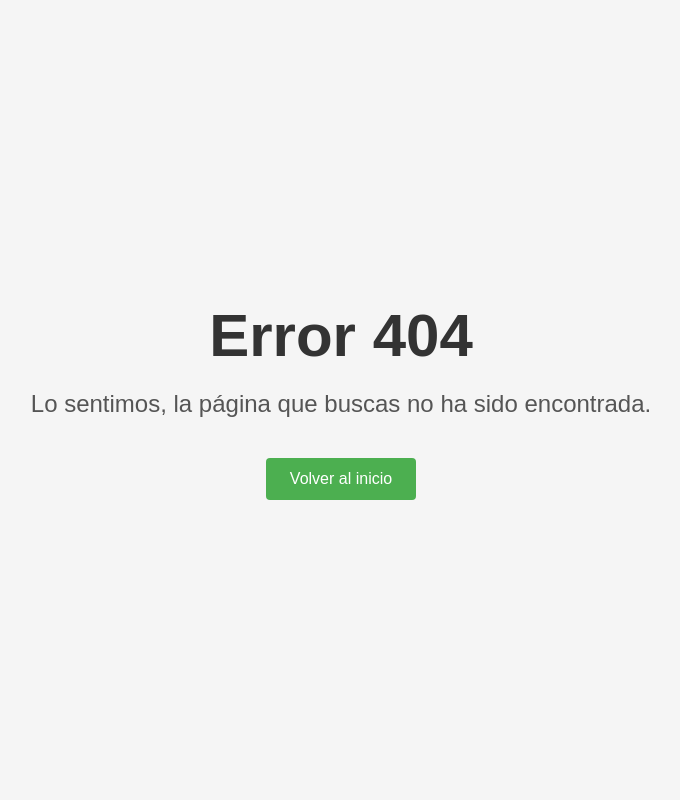
After one commit to Lean788/post_creator_app2, a Flask app: template src/templates/404.html in a window 1280 px wide. The commit adds this page. Shown: the whole page, without its empty margins (299-979 px from the left). Run offline with Flask 2, Linux system fonts and the light colour scheme; the template is opened without the code that fills it, so the values that code supplies are empty; some libraries are stand-ins or nearby versions.

```diff
--- /dev/null
+++ b/src/requirements.txt
@@ -0,0 +1,5 @@
+Flask==2.2.3
+Flask-MySQLdb==1.0.1
+mysqlclient==2.1.1
+openai==0.27.0
+python-dotenv==1.0.0
--- a/static/css/style.css
+++ b/src/static/css/style.css
@@ -6,6 +6,15 @@
   }
 
   .container {
+    min-height: 100vh;
+    display: flex;
+    justify-content: center;
+    align-items: center;
+    flex-direction: column;
+    background-color: #f5f5f5;
+  }
+
+  .container_index {
     max-width: 800px;
     margin: 0 auto;
     padding: 20px;
@@ -64,3 +73,29 @@
     font-size: 18px;
     line-height: 1.5;
   }
+
+  .titulo_404 {
+    font-size: 60px;
+    margin-bottom: 20px;
+    color: #333;
+  }
+
+  .mensaje_404 {
+    font-size: 24px;
+    margin-bottom: 40px;
+    color: #555;
+  }
+
+  .boton_404 {
+    display: inline-block;
+    padding: 12px 24px;
+    background-color: #4CAF50;
+    color: #fff;
+    text-decoration: none;
+    border-radius: 4px;
+    transition: all 0.3s ease;
+  }
+
+  .boton_404:hover {
+    background-color: #3e8e41;
+  }
--- /dev/null
+++ b/src/templates/404.html
@@ -0,0 +1,9 @@
+{% extends './layout.html' %}
+
+{% block title %} Página no encontrada {% endblock %}
+
+{% block body %}
+<h1 class="titulo_404">Error 404</h1>
+    <p class="mensaje_404">Lo sentimos, la página que buscas no ha sido encontrada.</p>
+    <a class="boton_404" href="/">Volver al inicio</a>
+{% endblock %}
--- a/templates/index.html
+++ b/src/templates/index.html
@@ -3,7 +3,7 @@
 {% block title %} Crea tu post {% endblock %}
 
 {% block body %}
-<div class="container">
+<div class="container_index">
     <h1>¡Realiza tu pregunta!</h1>
     <form action="/" method="POST">
       <label for="input">Consulta:</label>
--- a/templates/layout.html
+++ b/src/templates/layout.html
@@ -8,8 +8,10 @@
 
   </head>
   <body>
+  <div class="container">
     {% block body %}
     {% endblock %}
+  </div>
     <script src="{{ url_for('static', filename='js/layout.js') }}"></script>
 
   </body>
```
Also changed, not shown: requirements.txt (deleted, +0 -27 lines), templates/404.html (deleted, +0 -7 lines), src/application.py (renamed from application.py), 4 other files.
